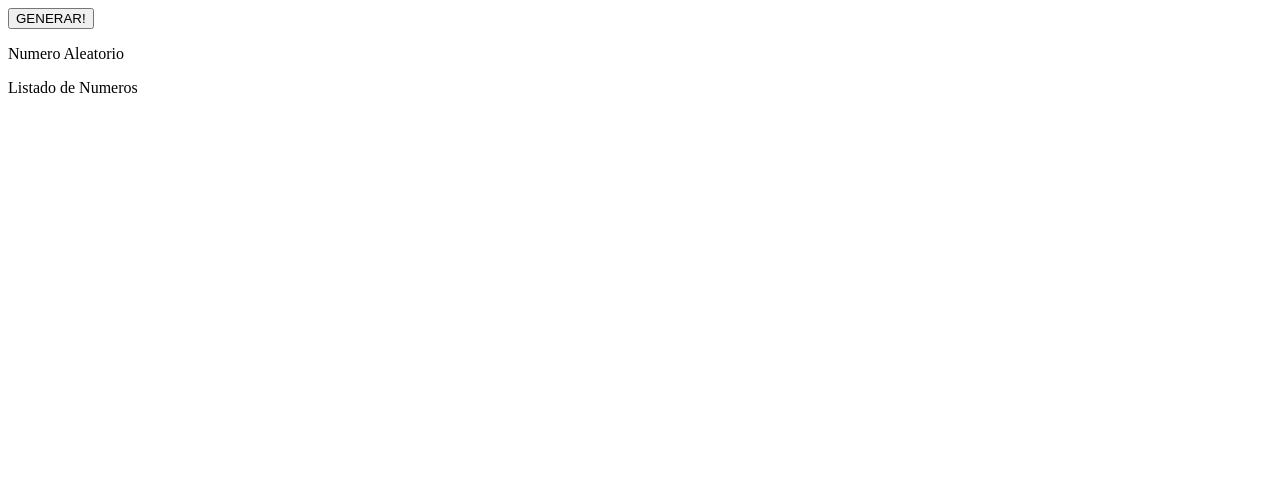
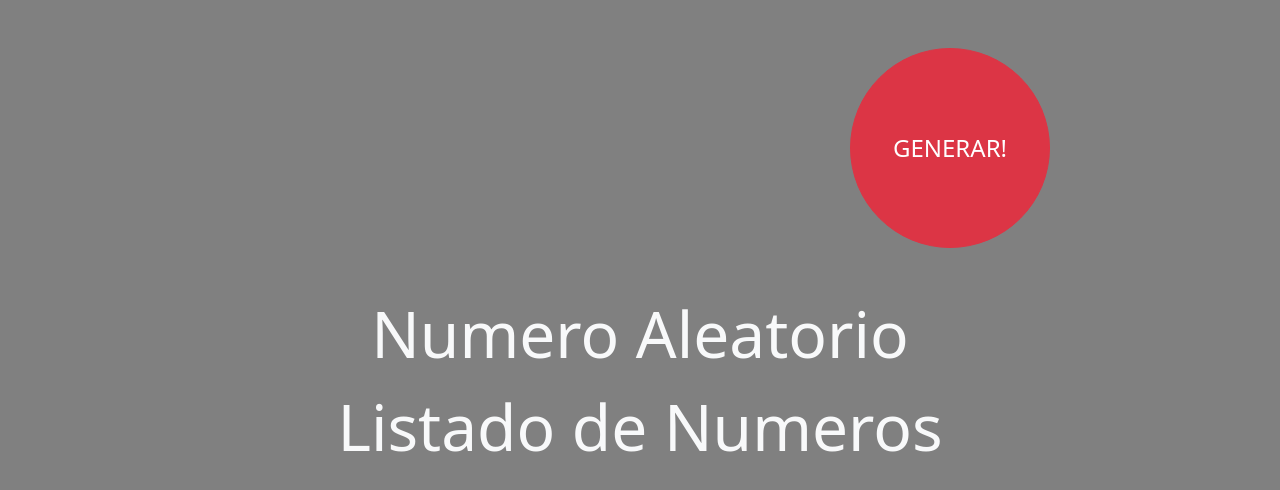
Before and after one commit to m4rcosmedina/numeroAleatorio, a plain HTML site: page index.html in a window 1280 px wide. Drawn offline with Linux system fonts and the light colour scheme.

Commit message:
agregado estilo al index

```diff
--- /dev/null
+++ b/CSS/style.css
@@ -0,0 +1,13 @@
+body{
+    background: grey;
+}
+
+.btn{
+    width: 200px;
+    height: 200px;
+    border-radius: 90%;
+    font-size:x-large;
+    margin-left:850px;
+
+
+}
--- a/index.html
+++ b/index.html
@@ -4,22 +4,25 @@
     <meta charset="UTF-8">
     <meta http-equiv="X-UA-Compatible" content="IE=edge">
     <meta name="viewport" content="width=device-width, initial-scale=1.0">
+    <link href="/CSS/bootstrap.min.css" rel="stylesheet">
+    <link href="/CSS/style.css" rel="stylesheet">
+
     <title>Document</title>
 </head>
 <body>
-    <section>
-    <button class="btn" onclick="generarNumero()"> GENERAR!</button>
+    <section class="my-5">
+    <button class="btn btn-danger"  onclick="generarNumero()"> GENERAR!</button>
 </section>
- <section >
+ <section class="display-3 text-center text-light" >
     <p> Numero Aleatorio</p>
+
     <p id="nuevoNumero"></p>
     <p>Listado de Numeros</p>
     <p id="listadoNumeros"></p>
 
-
-
  </section>
 
-    <script src="/app.js"></script>
+    <script src="/JS/app.js"></script>
+    <script src="/JS/bootstrap.min.js"></script>
 </body>
 </html>
```
Also changed, not shown: CSS/bootstrap.min.css (added), JS/app.js (renamed from app.js), JS/bootstrap.min.js (added).
